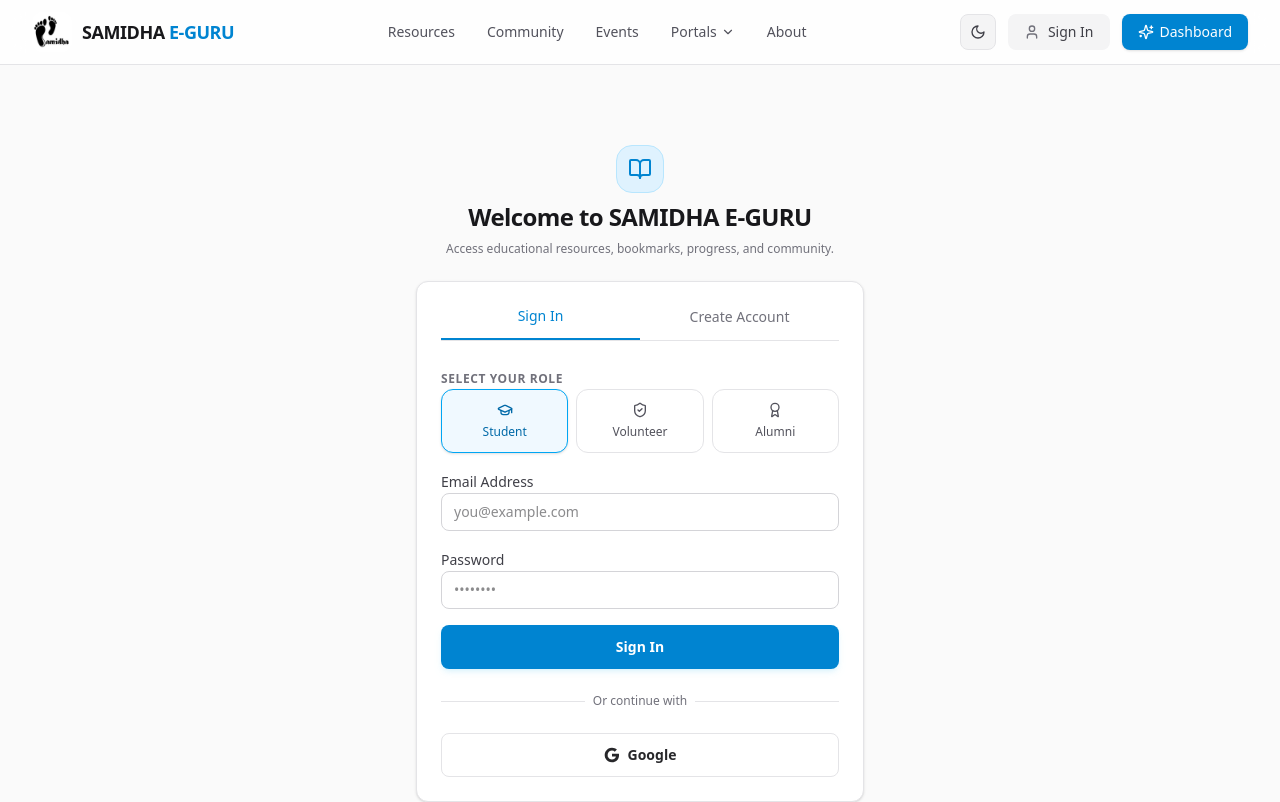
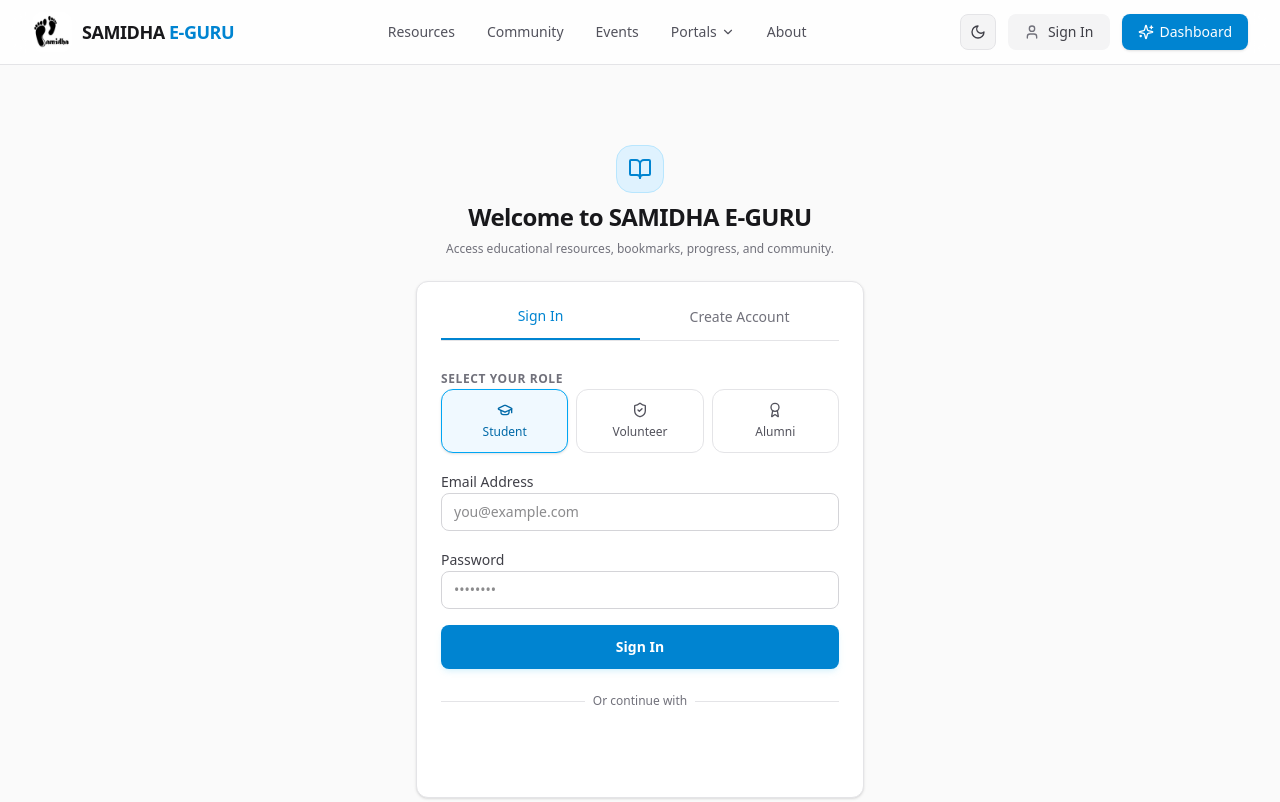
Before and after one commit to Samidha-DSEU/Samidha-E-Guru, a Next.js app in the folder frontend/: page /login in a window 1280 px wide. Shown: the top 802 px of the page. Built offline with nearby package versions, Linux system fonts and the light colour scheme; no server answers.

Commit message:
feat: real Google OAuth integration

```diff
--- a/frontend/app/login/page.tsx
+++ b/frontend/app/login/page.tsx
@@ -7,6 +7,7 @@ import { UserRole } from "@/types/api";
 import { Card } from "@/components/ui/Card";
 import { Button } from "@/components/ui/Button";
 import { BookOpen, GraduationCap, ShieldCheck, Award } from "lucide-react";
+import { GoogleLogin } from "@react-oauth/google";
 
 export default function LoginPage() {
   const [activeTab, setActiveTab] = useState<"login" | "register">("login");
@@ -49,8 +50,29 @@ export default function LoginPage() {
     }
   };
 
-  const handleGoogleLogin = async () => {
-    setError("Google OAuth integration is pending. Please use 'Create Account' with Email and Password for now.");
+  const handleGoogleSuccess = async (credentialResponse: any) => {
+    setError(null);
+    try {
+      if (credentialResponse.credential) {
+        await loginWithGoogle(selectedRole, credentialResponse.credential);
+
+        if (selectedRole === "admin" || selectedRole === "super_admin") {
+          router.push("/admin");
+        } else if (selectedRole === "volunteer") {
+          router.push("/volunteer");
+        } else if (selectedRole === "alumni") {
+          router.push("/alumni");
+        } else {
+          router.push("/dashboard");
+        }
+      }
+    } catch (err: any) {
+      setError(err.response?.data?.message || "An error occurred during Google sign in");
+    }
+  };
+
+  const handleGoogleError = () => {
+    setError("Google Login Failed. Please try again.");
   };
 
   return (
@@ -219,33 +241,16 @@ export default function LoginPage() {
           </div>
         </div>
 
-        <Button
-          type="button"
-          onClick={handleGoogleLogin}
-          isLoading={isLoading}
-          variant="outline"
-          className="w-full h-11 text-sm font-semibold"
-        >
-          <svg className="h-4 w-4 mr-2" viewBox="0 0 24 24">
-            <path
-              fill="currentColor"
-              d="M22.56 12.25c0-.78-.07-1.53-.2-2.25H12v4.26h5.92c-.26 1.37-1.04 2.53-2.21 3.31v2.77h3.57c2.08-1.92 3.28-4.74 3.28-8.09z"
-            />
-            <path
-              fill="currentColor"
-              d="M12 23c2.97 0 5.46-.98 7.28-2.66l-3.57-2.77c-.98.66-2.23 1.06-3.71 1.06-2.86 0-5.29-1.93-6.16-4.53H2.18v2.84C3.99 20.53 7.7 23 12 23z"
-            />
-            <path
-              fill="currentColor"
-              d="M5.84 14.09c-.22-.66-.35-1.36-.35-2.09s.13-1.43.35-2.09V7.06H2.18C1.43 8.55 1 10.22 1 12s.43 3.45 1.18 4.94l2.85-2.22.81-.63z"
-            />
-            <path
-              fill="currentColor"
-              d="M12 5.38c1.62 0 3.06.56 4.21 1.64l3.15-3.15C17.45 2.09 14.97 1 12 1 7.7 1 3.99 3.47 2.18 7.06l3.66 2.84c.87-2.6 3.3-4.52 6.16-4.52z"
-            />
-          </svg>
-          Google
-        </Button>
+        <div className="flex justify-center w-full">
+          <GoogleLogin
+            onSuccess={handleGoogleSuccess}
+            onError={handleGoogleError}
+            theme="outline"
+            size="large"
+            width="100%"
+            text="continue_with"
+          />
+        </div>
       </Card>
     </div>
   );
--- a/frontend/components/providers/AppProviders.tsx
+++ b/frontend/components/providers/AppProviders.tsx
@@ -3,6 +3,7 @@
 import React, { useState } from "react";
 import { QueryClient, QueryClientProvider } from "@tanstack/react-query";
 import { ThemeProvider as NextThemesProvider } from "next-themes";
+import { GoogleOAuthProvider } from "@react-oauth/google";
 import { AuthProvider } from "@/features/auth/context/AuthContext";
 
 export function AppProviders({ children }: { children: React.ReactNode }) {
@@ -22,7 +23,9 @@ export function AppProviders({ children }: { children: React.ReactNode }) {
   return (
     <QueryClientProvider client={queryClient}>
       <NextThemesProvider attribute="class" defaultTheme="system" enableSystem>
-        <AuthProvider>{children}</AuthProvider>
+        <GoogleOAuthProvider clientId={process.env.NEXT_PUBLIC_GOOGLE_CLIENT_ID!}>
+          <AuthProvider>{children}</AuthProvider>
+        </GoogleOAuthProvider>
       </NextThemesProvider>
     </QueryClientProvider>
   );
--- a/frontend/features/auth/context/AuthContext.tsx
+++ b/frontend/features/auth/context/AuthContext.tsx
@@ -8,7 +8,7 @@ interface AuthContextType {
   user: UserProfile | null;
   token: string | null;
   isLoading: boolean;
-  loginWithGoogle: (role: UserRole) => Promise<void>;
+  loginWithGoogle: (role: UserRole, idToken: string) => Promise<void>;
   login: (data: any) => Promise<void>;
   register: (data: any) => Promise<void>;
   updateProfile: (data: any) => Promise<void>;
@@ -49,11 +49,11 @@ export function AuthProvider({ children }: { children: React.ReactNode }) {
     }
   };
 
-  const loginWithGoogle = async (role: UserRole) => {
+  const loginWithGoogle = async (role: UserRole, idToken: string) => {
     setIsLoading(true);
     try {
       const res = await apiClient.post("/auth/google", {
-        id_token: "mock_google_id_token_xyz",
+        id_token: idToken,
         role_name: role
       });
       const newToken = res.data?.data?.access_token;
--- a/frontend/package.json
+++ b/frontend/package.json
@@ -11,6 +11,7 @@
   },
   "dependencies": {
     "@hookform/resolvers": "^3.9.1",
+    "@react-oauth/google": "^0.13.5",
     "@tailwindcss/postcss": "^4.3.3",
     "@tanstack/react-query": "^5.62.0",
     "axios": "^1.7.9",
```
Also changed, not shown: 2 other files (tests, documents, lock files or other folders).
